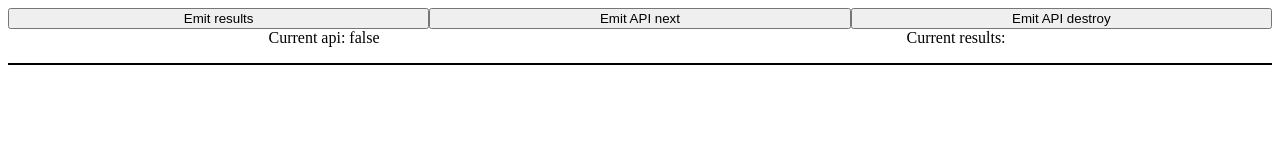
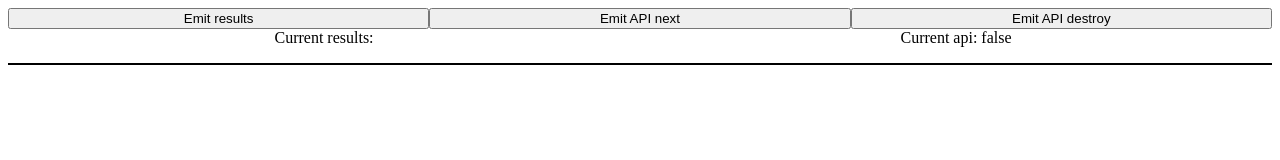
Before and after one commit to ElectroluxV2/angular-rxjs-playground, an Angular app: page / in a window 1280 px wide. Shown: the top 160 px of the page. Built offline with nearby package versions, Linux system fonts and the light colour scheme.

Commit message:
1 file modified

```diff
--- a/src/main/main.component.html
+++ b/src/main/main.component.html
@@ -3,8 +3,8 @@
 <button (click)="nextApiDestroy()">Emit API destroy</button>
 
 <section>
+  <span>Current results: {{ results$ | async }}</span>
   <span>Current api: {{ agGridApi$ | async }}</span>
-  <span>Current results: {{ results$ | async }}</span>
 </section>
 
 <ol>
```
